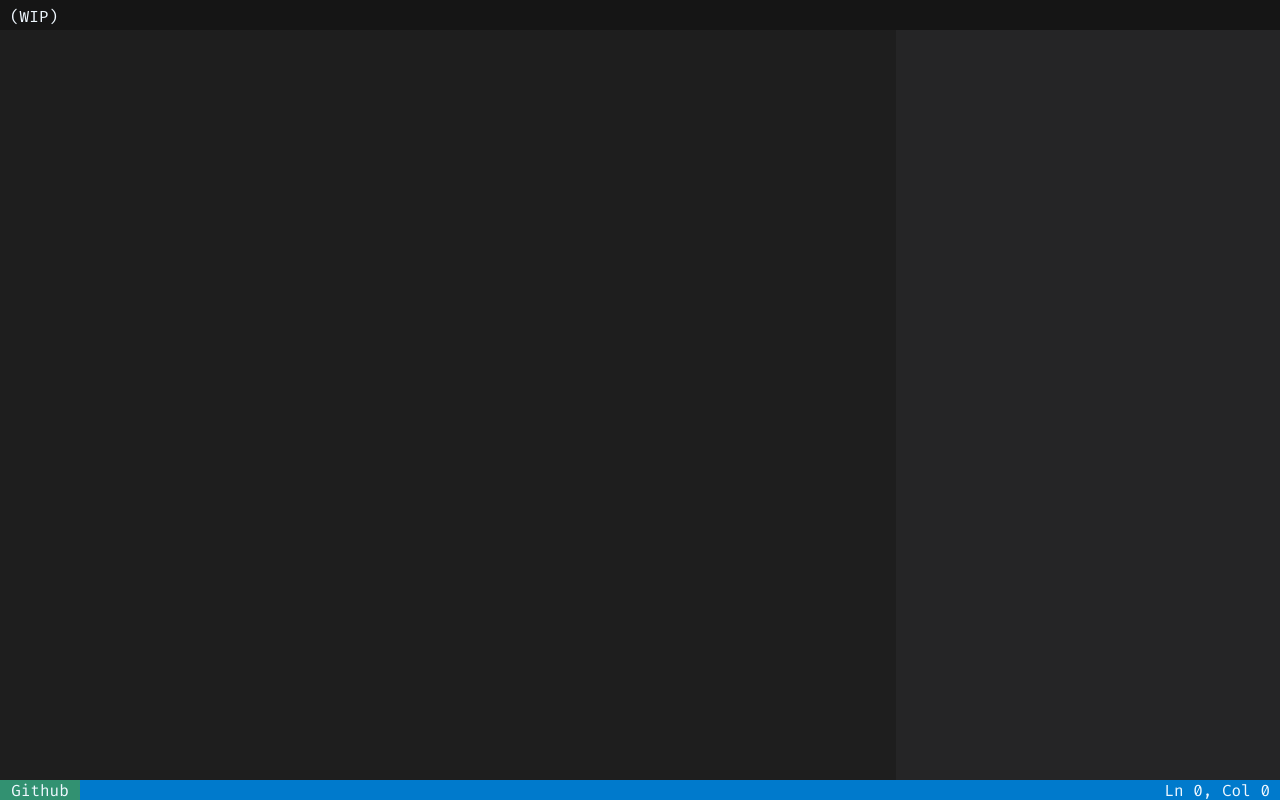
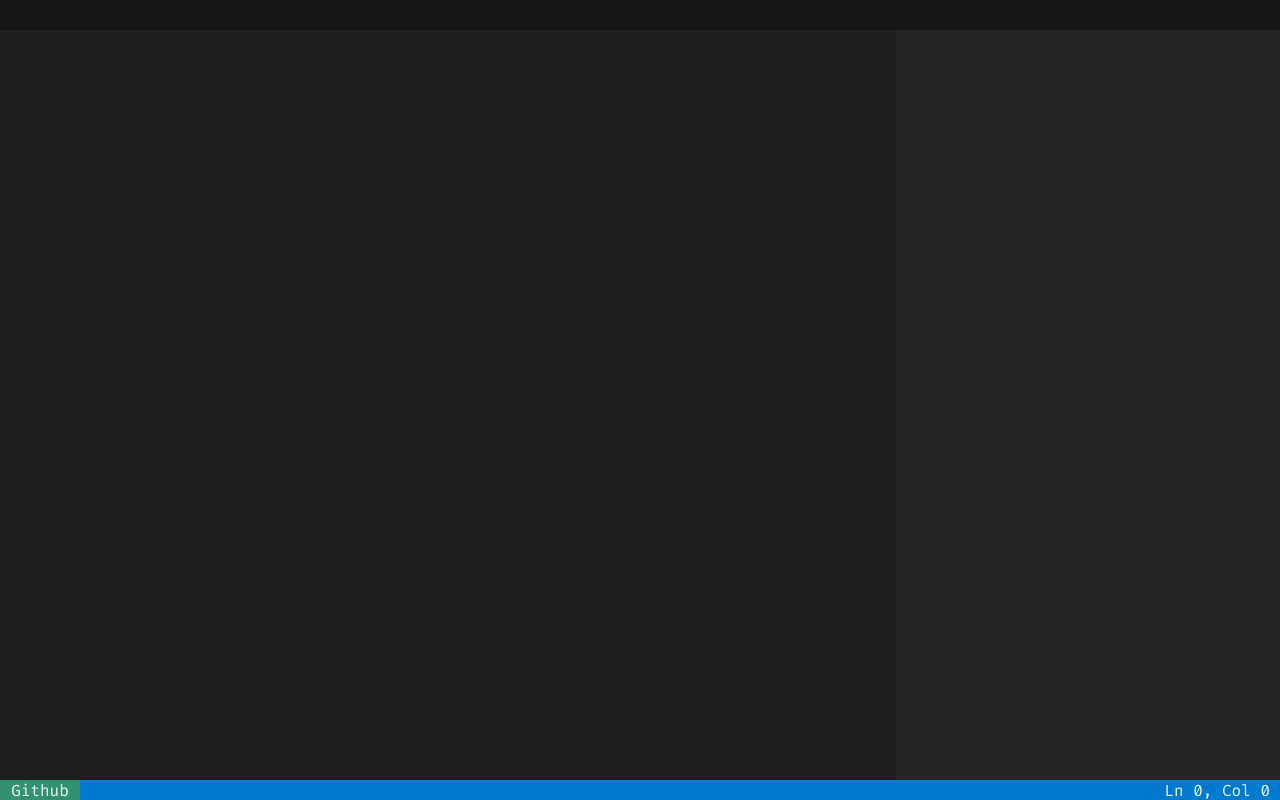
Before and after one commit to yulmwu-archive/sesan, a Svelte app in the folder web/: page / in a window 1280 px wide. Built offline with nearby package versions, Linux system fonts and the light colour scheme.

Commit message:
Update Components

```diff
--- a/web/src/components/header.svelte
+++ b/web/src/components/header.svelte
@@ -1,5 +1,5 @@
 <div class="header">
-    (WIP)
+    <!-- TODO -->
 </div>
 
 <style>
```
